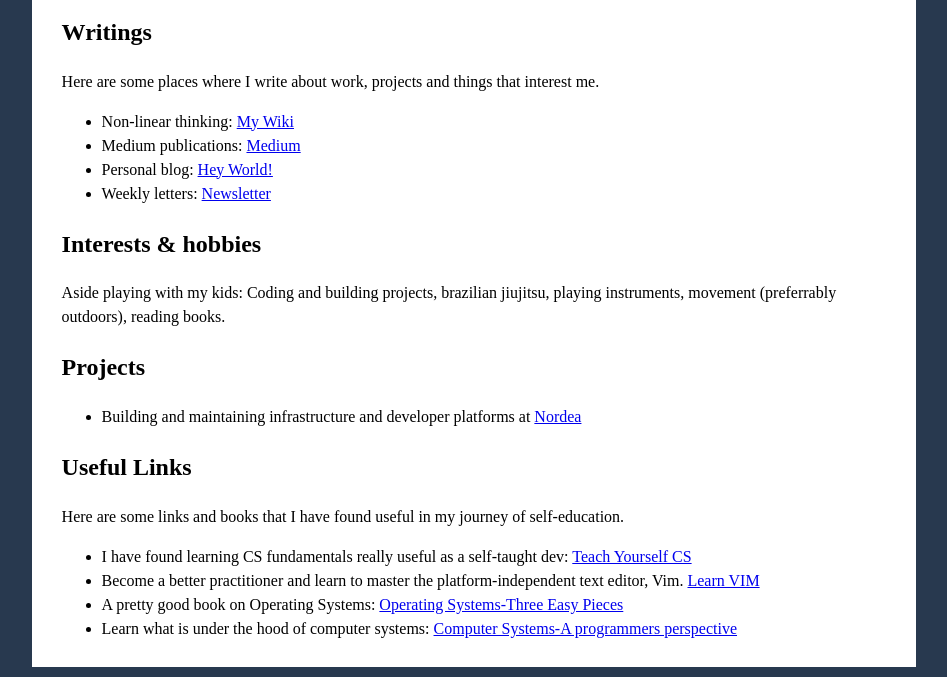
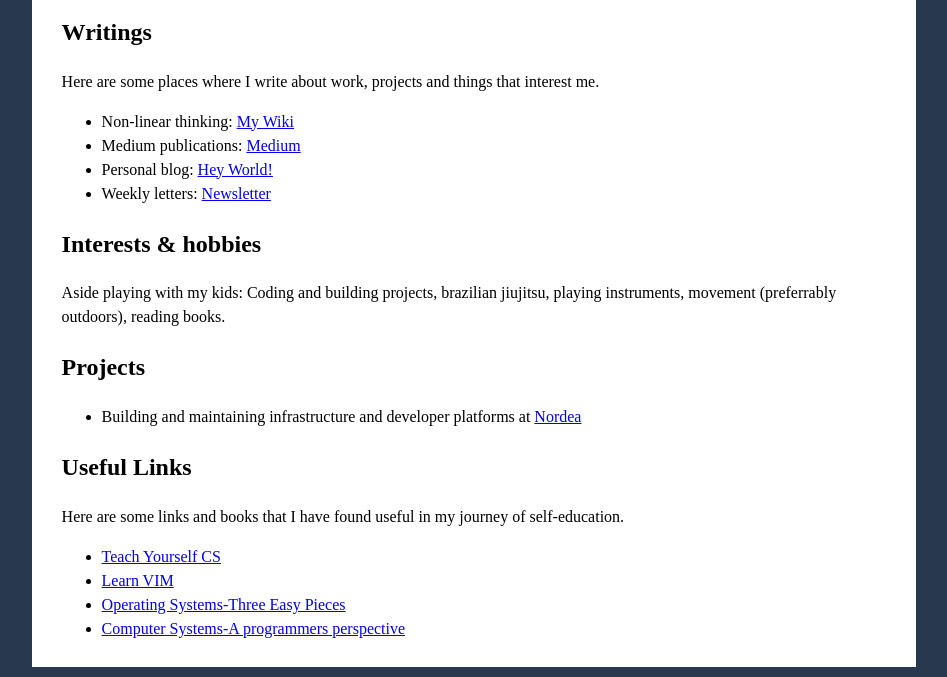
Before and after one commit to nimblegeek/jas-me, a plain HTML site: page index.html in a window 1280 px wide. Shown: the part 245-922 px from the top of the page, without its empty margins (166-1113 px from the left). Drawn offline with Linux system fonts and the light colour scheme.

Commit message:
Removing unnecessary text

```diff
--- a/index.html
+++ b/index.html
@@ -34,10 +34,10 @@
     <h2>Useful Links</h2>
     Here are some links and books that I have found useful in my journey of self-education.
     <ul>
-        <li>I have found learning CS fundamentals really useful as a self-taught dev: <a href="https://teachyourselfcs.com/">Teach Yourself CS</a></li>
-        <li>Become a better practitioner and learn to master the platform-independent text editor, Vim. <a href="https://github.com/iggredible/Learn-Vim">Learn VIM</a></li>
-        <li>A pretty good book on Operating Systems: <a href="https://www.amazon.se/-/en/Remzi-H-Arpaci-Dusseau/dp/198508659X">Operating Systems-Three Easy Pieces</a></li>
-        <li>Learn what is under the hood of computer systems: <a href="https://www.amazon.com/gp/product/013409266X/ref=ppx_od_dt_b_asin_title_s01?ie=UTF8&psc=1">Computer Systems-A programmers perspective</a></li>
+        <li><a href="https://teachyourselfcs.com/">Teach Yourself CS</a></li>
+        <li><a href="https://github.com/iggredible/Learn-Vim">Learn VIM</a></li>
+        <li><a href="https://www.amazon.se/-/en/Remzi-H-Arpaci-Dusseau/dp/198508659X">Operating Systems-Three Easy Pieces</a></li>
+        <li><a href="https://www.amazon.com/gp/product/013409266X/ref=ppx_od_dt_b_asin_title_s01?ie=UTF8&psc=1">Computer Systems-A programmers perspective</a></li>
     </ul>
 </div>
 </body>
```
